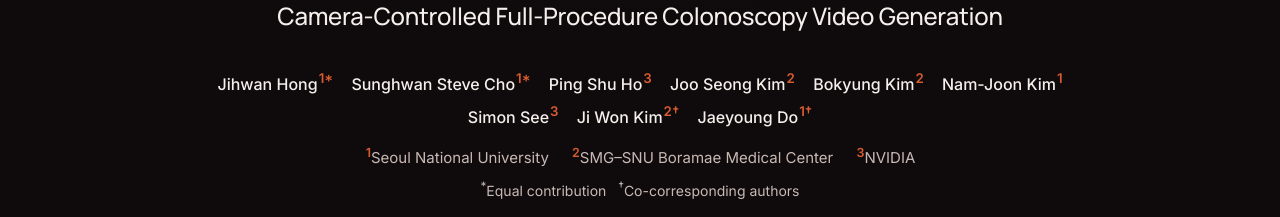
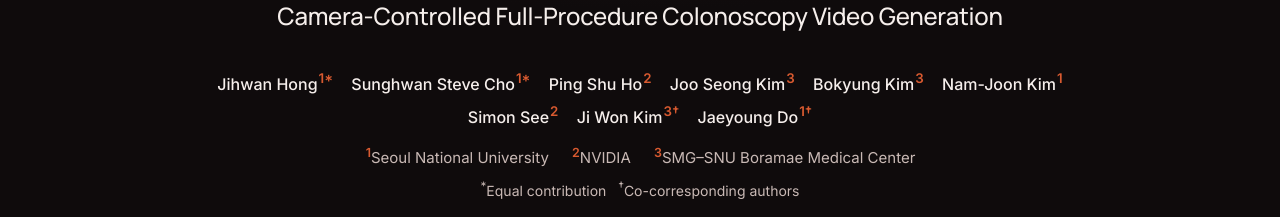
Before and after one commit to AIDASLab/ColonoWorld, a plain HTML site: page index.html in a window 1280 px wide. Shown: the part 239-456 px from the top of the page. Drawn offline with Linux system fonts and the light colour scheme.

Commit message:
Update affiliation order

```diff
--- a/index.html
+++ b/index.html
@@ -170,18 +170,18 @@ footer .logos img.cw { height: 26px; background: none; padding: 0; border-radius
     <div class="authors">
       <span>Jihwan Hong<sup>1*</sup></span>
       <span>Sunghwan Steve Cho<sup>1*</sup></span>
-      <span>Ping Shu Ho<sup>3</sup></span>
-      <span>Joo Seong Kim<sup>2</sup></span>
-      <span>Bokyung Kim<sup>2</sup></span>
+      <span>Ping Shu Ho<sup>2</sup></span>
+      <span>Joo Seong Kim<sup>3</sup></span>
+      <span>Bokyung Kim<sup>3</sup></span>
       <span>Nam-Joon Kim<sup>1</sup></span>
-      <span>Simon See<sup>3</sup></span>
-      <span>Ji Won Kim<sup>2&dagger;</sup></span>
+      <span>Simon See<sup>2</sup></span>
+      <span>Ji Won Kim<sup>3&dagger;</sup></span>
       <span>Jaeyoung Do<sup>1&dagger;</sup></span>
     </div>
     <div class="affil">
       <span><sup>1</sup>Seoul National University</span>
-      <span><sup>2</sup>SMG&ndash;SNU Boramae Medical Center</span>
-      <span><sup>3</sup>NVIDIA</span>
+      <span><sup>2</sup>NVIDIA</span>
+      <span><sup>3</sup>SMG&ndash;SNU Boramae Medical Center</span>
     </div>
     <div class="notes"><sup>*</sup>Equal contribution &nbsp; <sup>&dagger;</sup>Co-corresponding authors</div>
     <!-- /AUTHORS -->
```
